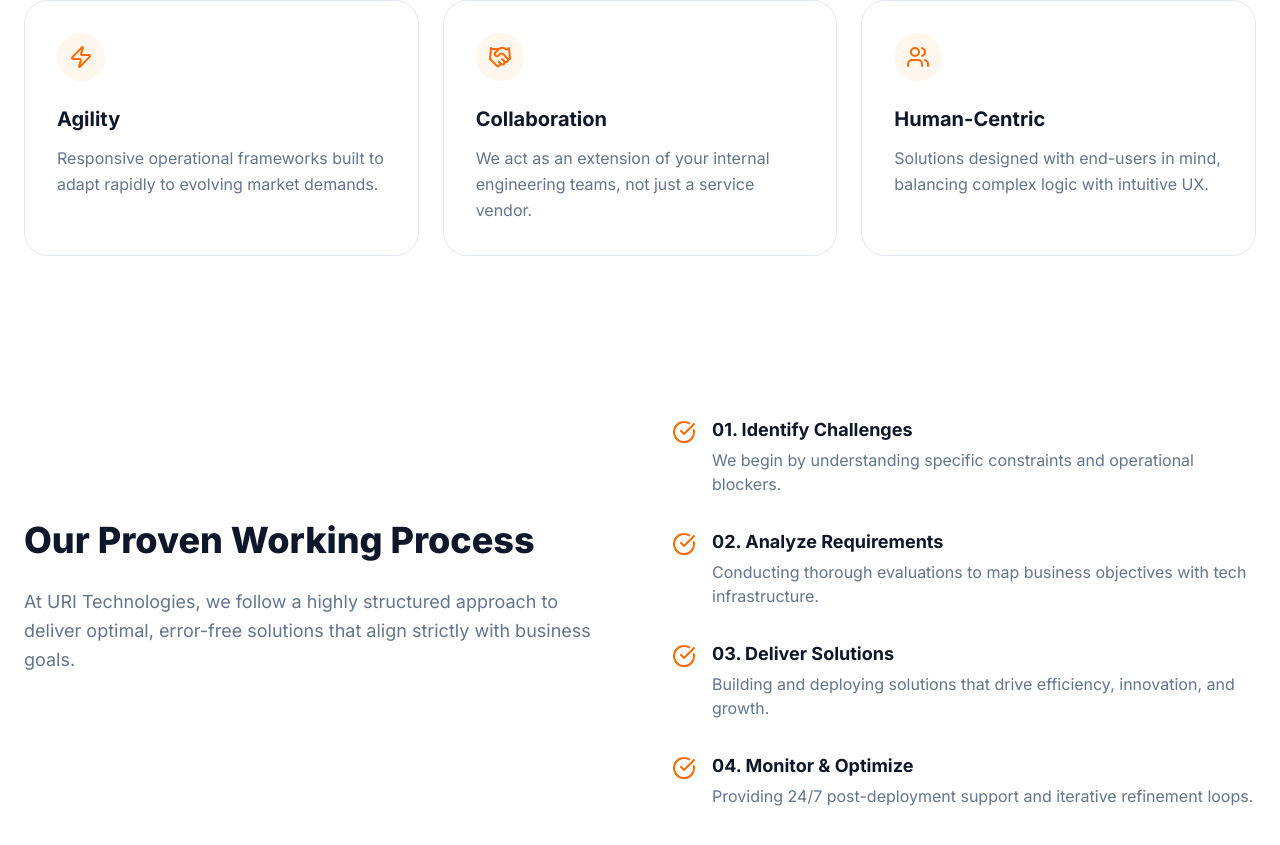
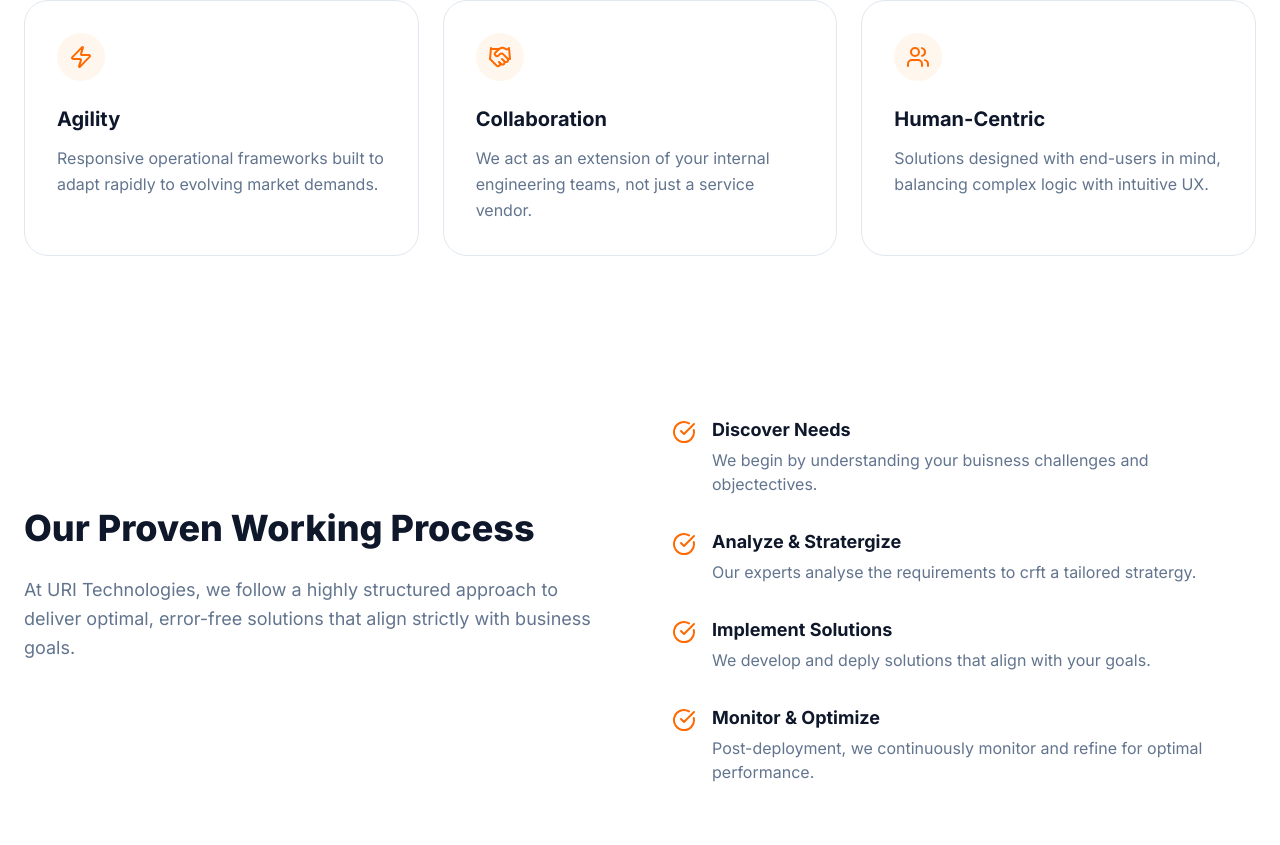
Before and after one commit to arindammohanty/uri-int, a Next.js app: page /about in a window 1280 px wide. Shown: the part 2331-3176 px from the top of the page. Built offline with nearby package versions, Linux system fonts and the light colour scheme.

Commit message:
Add files via upload

```diff
--- a/app/about/page.tsx
+++ b/app/about/page.tsx
@@ -60,8 +60,8 @@ export default function AboutPage() {
       <section className="max-w-7xl mx-auto px-4 sm:px-6 lg:px-8 mb-24">
         <div className="grid grid-cols-2 md:grid-cols-4 gap-6 lg:gap-8">
           {[
-            { num: '500+', label: 'Projects Delivered' },
-            { num: '100+', label: 'Global Clients' },
+            { num: '200+', label: 'Projects Delivered' },
+            { num: '50+', label: 'Global Clients' },
             { num: '12+', label: 'Years Experience' },
             { num: '24/7', label: 'Post-Project Support' }
           ].map((stat, i) => (
@@ -127,10 +127,10 @@ export default function AboutPage() {
 
           <div className="space-y-8">
             {[
-              { title: '01. Identify Challenges', desc: 'We begin by understanding specific constraints and operational blockers.' },
-              { title: '02. Analyze Requirements', desc: 'Conducting thorough evaluations to map business objectives with tech infrastructure.' },
-              { title: '03. Deliver Solutions', desc: 'Building and deploying solutions that drive efficiency, innovation, and growth.' },
-              { title: '04. Monitor & Optimize', desc: 'Providing 24/7 post-deployment support and iterative refinement loops.' }
+              { title: 'Discover Needs', desc: 'We begin by understanding your buisness challenges and objectectives.' },
+              { title: 'Analyze & Stratergize', desc: 'Our experts analyse the requirements to crft a tailored stratergy.' },
+              { title: 'Implement Solutions', desc: 'We develop and deply solutions that align with your goals.' },
+              { title: 'Monitor & Optimize', desc: 'Post-deployment, we continuously monitor and refine for optimal performance.' }
             ].map((item, i) => (
               <div key={i} className="flex items-start">
                 <div className="flex-shrink-0 mt-1">
--- a/app/contact/page.tsx
+++ b/app/contact/page.tsx
@@ -162,7 +162,7 @@ export default function ContactPage() {
                 ))}
               </div>
 
-              <div className="w-full h-[400px] md:h-[450px] rounded-2xl overflow-hidden border border-slate-200 shadow-sm bg-slate-100 relative">
+              <div className="w-full h-[500px] md:h-[650px] rounded-2xl overflow-hidden border border-slate-200 shadow-sm bg-slate-100 relative">
                 <iframe
                   width="100%"
                   height="100%"
@@ -174,18 +174,6 @@ export default function ContactPage() {
                   title={OFFICE_LOCATIONS[activeLocation].name}
                   className="absolute inset-0"
                 ></iframe>
-              </div>
-
-              <div className="flex items-start space-x-4 bg-slate-50 p-6 rounded-2xl border border-slate-100">
-                <div className="bg-orange-100 p-3 rounded-full text-orange-500 shrink-0">
-                  <MapPin className="w-6 h-6" />
-                </div>
-                <div>
-                  <h3 className="text-base font-bold text-slate-900 mb-1">{OFFICE_LOCATIONS[activeLocation].name}</h3>
-                  <p className="text-slate-500 text-sm leading-relaxed font-medium">
-                    {OFFICE_LOCATIONS[activeLocation].address}
-                  </p>
-                </div>
               </div>
             </div>
           </div>
--- a/app/page.tsx
+++ b/app/page.tsx
@@ -28,7 +28,7 @@ const INDUSTRIES = [
   { name: 'Telecommunications', desc: 'Low-latency networks, 5G infrastructure management, and OSS/BSS integrations.', icon: '/industries/it-software.svg' }
 ];
 
-const CLIENT_LOGOS = ["IBM", "Salesforce", "SAP", "Oracle", "Microsoft", "Amazon Web Services", "Cisco"];
+const CLIENT_LOGOS = ["IBM", "Salesforce", "SAP", "Oracle", "Microsoft", "Amazon", "Cisco"];
 
 export default function HomePage() {
   const [formData, setFormData] = useState({ name: '', email: '', company: '', requirement: '' });
@@ -117,7 +117,7 @@ export default function HomePage() {
             transition={{ repeat: Infinity, ease: "linear", duration: 40 }}
           >
             {[...CLIENT_LOGOS, ...CLIENT_LOGOS, ...CLIENT_LOGOS].map((logo, i) => (
-              <div key={i} className="flex-shrink-0 text-2xl md:text-3xl font-extrabold text-slate-900/50 hover:text-slate-900/90 transition-colors cursor-default select-none tracking-tight">
+              <div key={i} className="flex-shrink-0 text-2xl md:text-xl font-extrabold text-slate-900/50 hover:text-slate-900/90 transition-colors cursor-default select-none tracking-tight">
                 {logo}
               </div>
             ))}
@@ -130,7 +130,7 @@ export default function HomePage() {
           <div className="text-center mb-16">
             <h2 className="text-3xl md:text-4xl font-extrabold text-slate-900 mb-6 tracking-tight drop-shadow-sm">About URI Technologies</h2>
             <p className="text-slate-800 text-lg md:text-xl max-w-4xl mx-auto leading-relaxed font-medium mb-8">
-              For over a decade, URI Technologies has been a trusted global partner delivering scalable, secure, and future-ready digital solutions. We help clients envision, design, build, and manage tech architectures in an innovative, collaborative, and secure manner.
+              Established in 2013, URI Technologies is a global leader in digital services and solutions. Founded by a team of professionals with diverse industry expertise, we are dedicated to helping clients envision, design, build, and manage digital solutions in an innovative, collaborative, and secure manner. Our commitment to best practices in governance, quality, compliance, and risk management ensures that we deliver excellence in every project.
             </p>
             <Link href="/about" className="inline-flex items-center text-slate-900 font-extrabold text-[15px] hover:text-white transition-colors bg-white/20 px-6 py-2 rounded-full backdrop-blur-md border border-white/40">
               Read Our Full Story <ArrowRight className="ml-1.5 w-4 h-4" />
```
